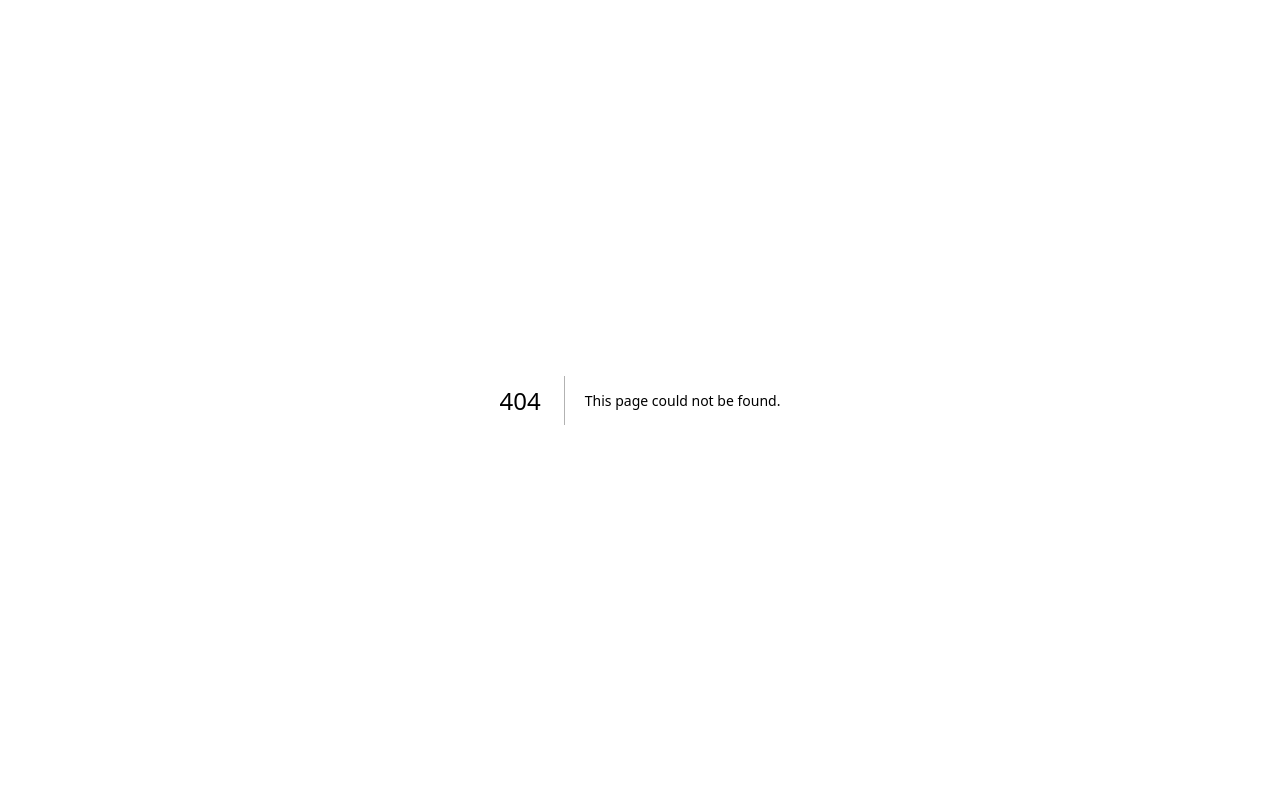
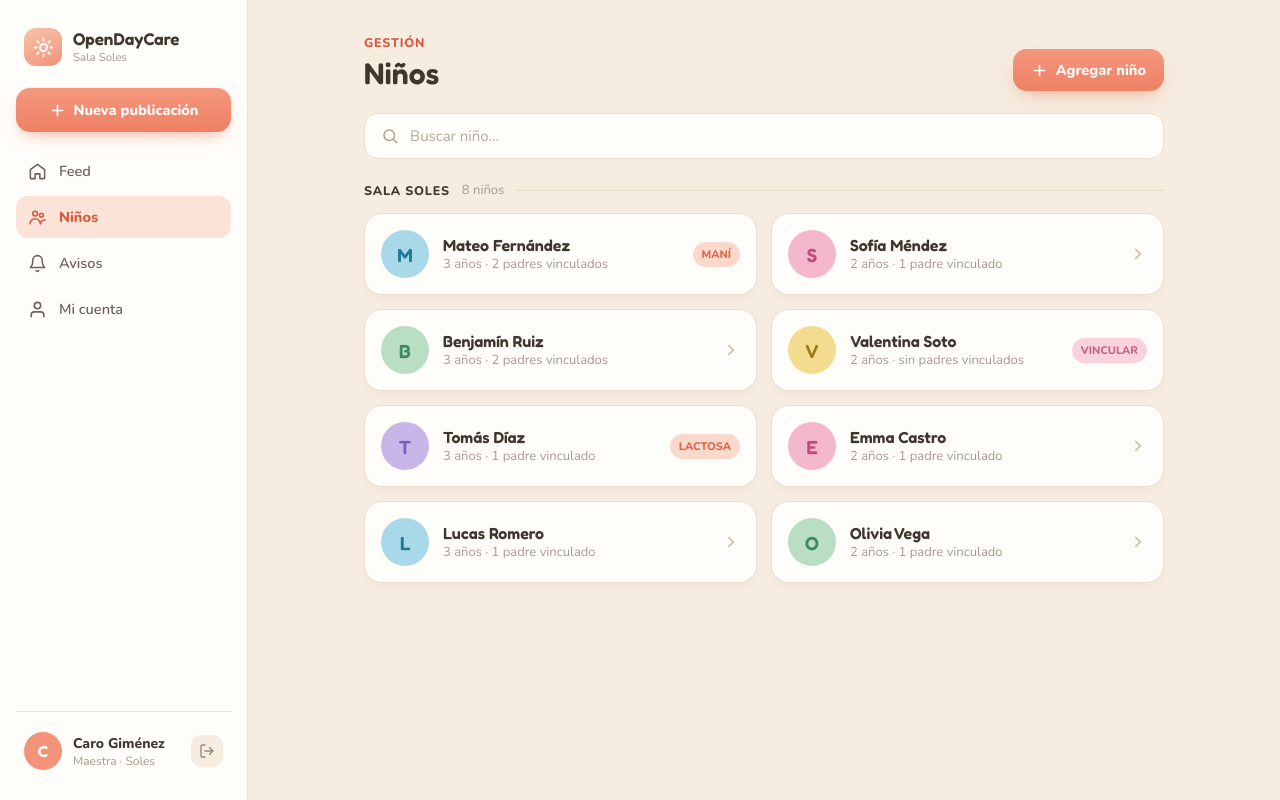
Before and after one commit to Dayana2427/open-daycare, a Next.js app: page /kids in a window 1280 px wide. Before the commit this address had no page. Built offline with nearby package versions, Linux system fonts and the light colour scheme.

Commit message:
05-Add KidsPage component with sidebar, search, and kid management features

```diff
--- /dev/null
+++ b/app/kids/page.tsx
@@ -0,0 +1,94 @@
+import Link from "next/link";
+import { KidCard } from "@/components/kid-card";
+import { Sidebar } from "@/components/sidebar";
+import { currentUser } from "@/lib/data/feed";
+import { kids } from "@/lib/data/kids";
+
+function PlusIcon() {
+  return (
+    <svg
+      width="17"
+      height="17"
+      viewBox="0 0 24 24"
+      fill="none"
+      stroke="currentColor"
+      strokeWidth="2.4"
+      strokeLinecap="round"
+      strokeLinejoin="round"
+    >
+      <path d="M12 5v14M5 12h14" />
+    </svg>
+  );
+}
+
+function SearchIcon() {
+  return (
+    <svg
+      width="18"
+      height="18"
+      viewBox="0 0 24 24"
+      fill="none"
+      stroke="currentColor"
+      strokeWidth="2"
+      strokeLinecap="round"
+      strokeLinejoin="round"
+    >
+      <circle cx="11" cy="11" r="7" />
+      <path d="m21 21-4.3-4.3" />
+    </svg>
+  );
+}
+
+export default function KidsPage() {
+  return (
+    <div className="flex min-h-screen bg-cream">
+      <Sidebar user={currentUser} activeItem="kids" />
+
+      <main className="h-screen min-w-0 flex-1 overflow-y-auto">
+        <div className="mx-auto w-full max-w-[880px] px-10 pt-[34px] pb-20">
+          <div className="mb-[22px] flex items-end justify-between gap-4">
+            <div>
+              <div className="mb-1 text-[12.5px] font-extrabold tracking-[.8px] text-coral-strong">
+                GESTIÓN
+              </div>
+              <h1 className="font-display text-[30px] font-semibold text-ink">
+                Niños
+              </h1>
+            </div>
+            <Link
+              href="#"
+              className="flex flex-none items-center gap-2 rounded-[14px] bg-[linear-gradient(180deg,var(--color-coral-light),var(--color-coral))] px-[18px] py-[11px] text-[14.5px] font-extrabold text-white shadow-[0_8px_18px_-8px_rgba(238,129,100,.7)]"
+            >
+              <PlusIcon />
+              Agregar niño
+            </Link>
+          </div>
+
+          <div className="mb-[22px] flex items-center gap-[11px] rounded-[14px] border border-border bg-surface px-4 py-3">
+            <span className="flex-none text-[#B0A290]">
+              <SearchIcon />
+            </span>
+            <input
+              placeholder="Buscar niño…"
+              className="flex-1 border-none bg-transparent text-[15px] text-ink outline-none placeholder:text-[#B6A99B]"
+            />
+          </div>
+
+          <div className="mb-[14px] flex items-center gap-3">
+            <span className="text-[12.5px] font-extrabold tracking-[.8px] text-ink">
+              SALA SOLES
+            </span>
+            <span className="text-[13px] text-muted">{kids.length} niños</span>
+            <span className="h-px flex-1 bg-divider" />
+          </div>
+
+          <div className="grid grid-cols-2 gap-[14px]">
+            {kids.map((kid) => (
+              <KidCard key={kid.id} kid={kid} />
+            ))}
+          </div>
+        </div>
+      </main>
+    </div>
+  );
+}
```
